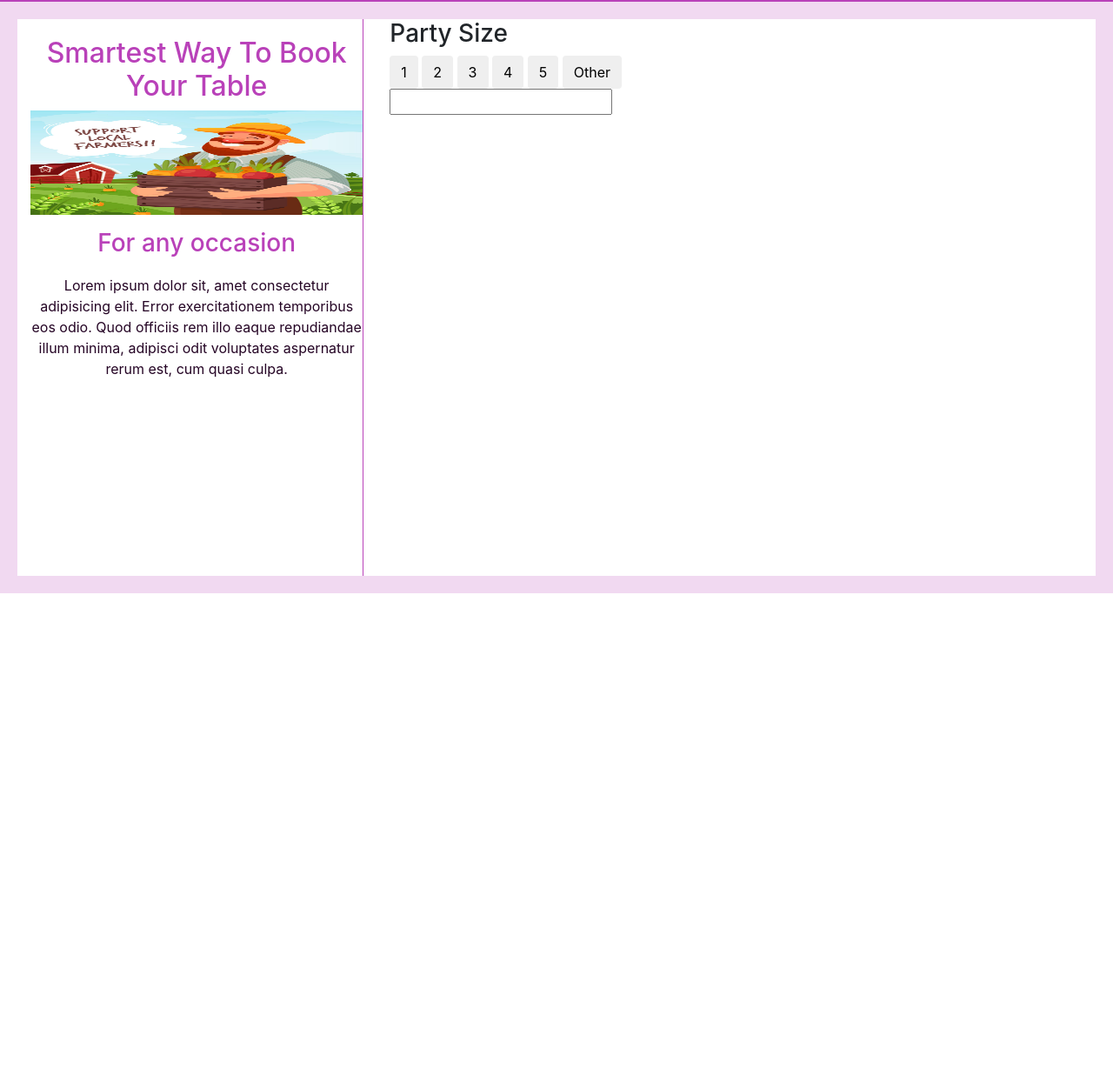
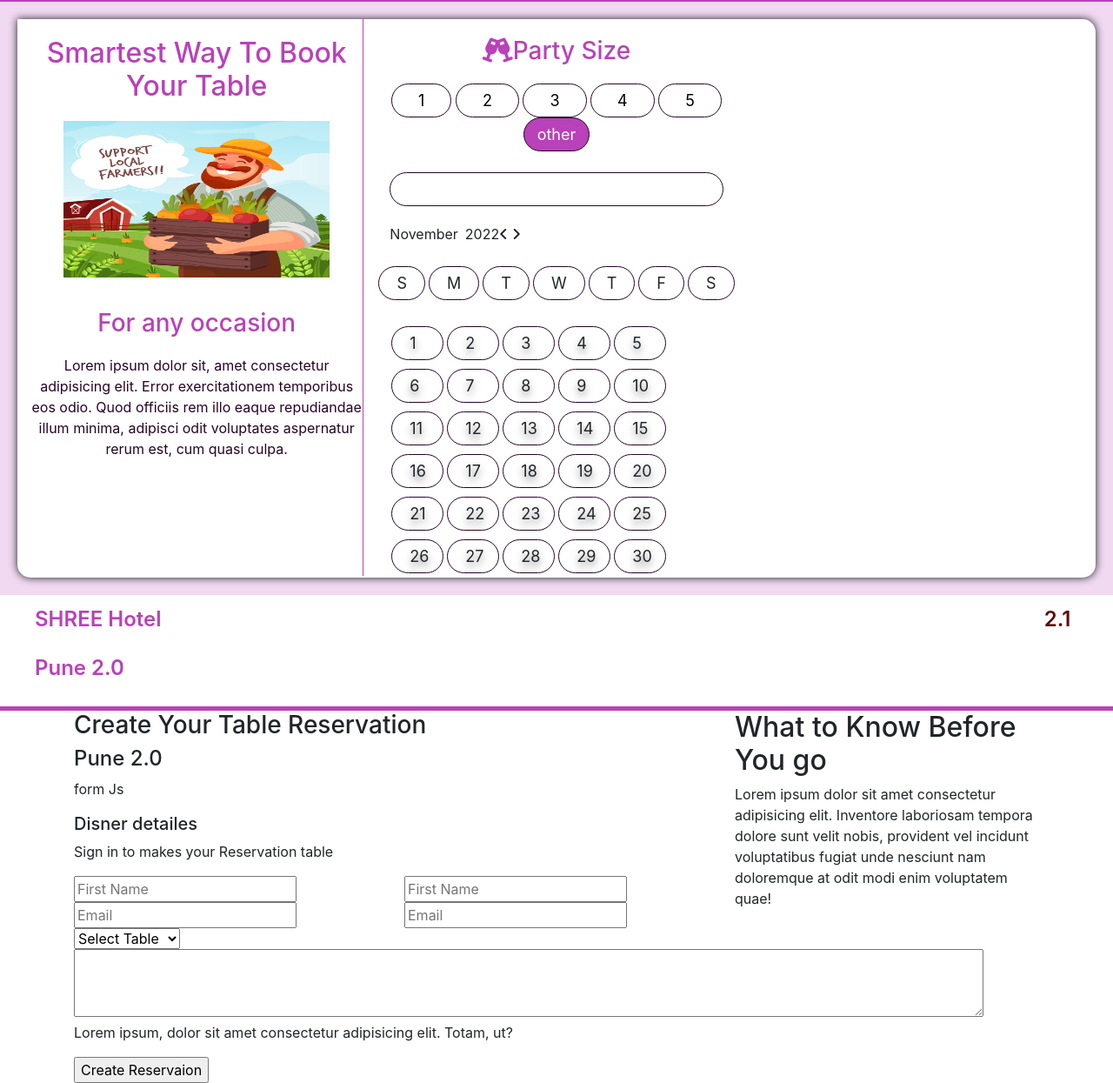
Before and after one commit to ShrikantBhadke/PartyTableBook, a plain HTML site: page index.html in a window 1280 px wide. Shown: the part 131-1376 px from the top of the page at 87% size. Before the commit the page ends 813 px from the top, so only its background shows below. Drawn offline with nearby package versions, Linux system fonts and the light colour scheme.

Commit message:
updated in calender

```diff
--- a/assets/css/style.css
+++ b/assets/css/style.css
@@ -33,6 +33,8 @@
   background-color: #fff;
   margin: 0 20px;
   width: auto;
+  border-radius: 0 15px 15px 15px;
+  box-shadow: 0px 0px 10px 0.3px;
 }
 
 .smartest {
@@ -44,11 +46,16 @@
   color: #b941b9;
   text-transform: capitalize;
   padding-top: 20px;
+  margin-bottom: 20px;
 }
 
-.smartest h3 {
+.secHeading {
   color: #b941b9;
   margin-bottom: 20px;
+}
+
+.party_size .secHeading {
+  padding-top: 20px;
 }
 
 .smartest p {
@@ -56,9 +63,104 @@
 }
 
 .smartest img {
-  width: 100%;
-  height: 120px;
+  width: 80%;
+  height: 180px;
+  margin-bottom: 20px;
+}
+
+.btn {
+  padding: 5px 30px;
+  display: inline-block;
+  border-radius: 50px;
+  background-color: #fff;
+  border: 1px solid #250525;
+  font-size: 18px;
+}
+
+.other {
+  padding: 5px 15px;
+  font-size: 18px;
 
 }
 
+.active {
+  background-color: #b941b9;
+  color: #fff;
+}
+
+.partySize {
+  width: 100%;
+  border-radius: 20px;
+  padding: 5px 15px;
+  border: 1px solid #250525;
+  font-size: 18px;
+  margin-bottom: 20px;
+}
+
 /* =============================================================== */
+.date {
+  width: 100%;
+  display: flex;
+}
+
+.month {
+  display: inline-block;
+  margin-bottom: 20px;
+}
+
+.weekdays {
+  display: flex;
+  justify-content: center;
+  margin-bottom: 20px;
+}
+
+.weekdays div {
+  display: inline-block;
+  padding: 5px 20px;
+  border-radius: 50px;
+  background-color: #fff;
+  border: 1px solid #250525;
+  font-size: 18px;
+  width: 60px;
+  margin: 5px 2px;
+
+}
+
+
+.days {
+  width: 100%;
+  display: flex;
+  flex-wrap: wrap;
+
+}
+
+.days div {
+  display: inline-block;
+  padding: 5px 20px;
+  border-radius: 50px;
+  background-color: #fff;
+  border: 1px solid #250525;
+  font-size: 18px;
+  width: 60px;
+  text-shadow: 0 0.3rem 0.5rem rgb(0, 0, 0, 0.5);
+  transition: background-color 0.2s;
+  margin: 5px 2px;
+
+}
+
+.days div:hover:not(.today) {
+  cursor: pointer;
+  background-color: #f0d7f0;
+  color: #b941b9;
+  border-radius: 50px;
+
+}
+
+.prev-date,
+.next-date {
+  opacity: 0.5;
+}
+
+.today {
+  background-color: #b941b9;
+}
--- a/assets/js/app.js
+++ b/assets/js/app.js
@@ -0,0 +1,34 @@
+const date = new Date();
+
+const months = [
+  "January",
+  "February",
+  "March",
+  "April",
+  "May",
+  "June",
+  "July",
+  "August",
+  "September",
+  "October",
+  "November",
+  "December",
+];
+
+const lastDay = new Date(date.getFullYear(), date.getMonth() + 1, 0).getDate();
+
+document.querySelector(".date .Month_sel").innerHTML = months[date.getMonth()];
+
+document.querySelector(".date .Year_sel").innerHTML = date.getFullYear();
+const monthDays = document.querySelector(".days");
+
+let days = "";
+
+for (let i = 1; i <= lastDay; i++) {
+  if (i === new Date().getDate() && date.getMonth() === new Date().getMonth()) {
+    days += `<div class= "today">${[i]}</div>`;
+  } else {
+    days += `<div>${[i]}</div>`;
+  }
+  monthDays.innerHTML = days;
+}
--- a/index.html
+++ b/index.html
@@ -42,7 +42,7 @@
                 <img src="/assets/images/food.jpg" alt="foodImg" />
               </figure>
               <figcaption>
-                <h3>For any occasion</h3>
+                <h3 class="secHeading">For any occasion</h3>
                 <p>
                   Lorem ipsum dolor sit, amet consectetur adipisicing elit.
                   Error exercitationem temporibus eos odio. Quod officiis rem
@@ -53,25 +53,111 @@
             </div>
           </div>
           <div class="col-sm-4">
-            <div class="party_size">
-              <h3>Party Size</h3>
+            <div class="party_size text-center">
+              <h3 class="secHeading">
+                <i class="fa-solid fa-champagne-glasses"></i>Party Size
+              </h3>
               <form>
-                <div class="person_No">
-                  <button class="btn">1</button>
-                  <button class="btn">2</button>
-                  <button class="btn">3</button>
-                  <button class="btn">4</button>
-                  <button class="btn">5</button>
-                  <button class="btn">Other</button>
+                <div class="person_No mb-4">
+                  <input type="button" class="btn" value="1" />
+                  <input type="button" class="btn" value="2" />
+                  <input type="button" class="btn" value="3" />
+                  <input type="button" class="btn" value="4" />
+                  <input type="button" class="btn" value="5" />
+                  <input type="button" class="other active btn" value="other" />
                 </div>
                 <input type="text" class="partySize" />
               </form>
+              <div class="calendar text-left">
+                <div class="date">
+                  <span class="Month_sel mr-2"> </span>
+                  <span class="Year_sel"></span>
+                  <div class="month text-right">
+                    <i class="fas fa-angle-left prev"></i>
+                    <i class="fas fa-angle-right next"></i>
+                  </div>
+                </div>
+
+                <div class="weekdays">
+                  <div>S</div>
+                  <div>M</div>
+                  <div>T</div>
+                  <div>W</div>
+                  <div>T</div>
+                  <div>F</div>
+                  <div>S</div>
+                </div>
+                <div class="days"></div>
+              </div>
             </div>
           </div>
         </div>
       </div>
     </section>
+    <section>
+      <header class="header">
+        <div class="row">
+          <div class="col-sm-3">
+            <ul class="logo">
+              <li>SHREE Hotel</li>
+              <li>Pune 2.0</li>
+            </ul>
+          </div>
+
+          <div class="col-sm-1 offset-sm-8">
+            <p>2.1</p>
+          </div>
+        </div>
+      </header>
+      <div class="container">
+        <div class="row">
+          <div class="col-sm-8">
+            <div class="reservationForm">
+              <h3>Create Your Table Reservation</h3>
+              <h4>Pune 2.0</h4>
+              <p id="reservation_date">form Js</p>
+              <form>
+                <h5>Disner detailes</h5>
+                <p>Sign in to makes your Reservation table</p>
+                <div class="row">
+                  <div class="col-sm-6">
+                    <input type="text" placeholder="First Name" />
+                    <input type="text" placeholder="Email" />
+                  </div>
+                  <div class="col-sm-6 float-left">
+                    <input type="text" placeholder="First Name" />
+                    <input type="text" placeholder="Email" />
+                  </div>
+                </div>
+                <div class="tablecap">
+                  <select>
+                    <option value="select table">Select Table</option>
+                    <option value="single_table">Single Table</option>
+                    <option value="double_table">Double Table</option>
+                  </select>
+                </div>
+                <textarea name="" id="" cols="100" rows="3"></textarea>
+                <p>
+                  Lorem ipsum, dolor sit amet consectetur adipisicing elit.
+                  Totam, ut?
+                </p>
+                <input type="button" value="Create Reservaion" />
+              </form>
+            </div>
+          </div>
+          <div class="col-sm-4">
+            <h2>What to Know Before You go</h2>
+            <p>
+              Lorem ipsum dolor sit amet consectetur adipisicing elit. Inventore
+              laboriosam tempora dolore sunt velit nobis, provident vel incidunt
+              voluptatibus fugiat unde nesciunt nam doloremque at odit modi enim
+              voluptatem quae!
+            </p>
+          </div>
+        </div>
+      </div>
+    </section>
+
     <script src="/assets/js/app.js"></script>
-    <script src="/assets/js/calender.js"></script>
   </body>
 </html>
```
